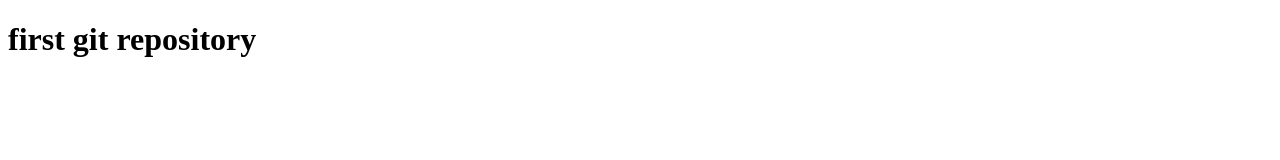
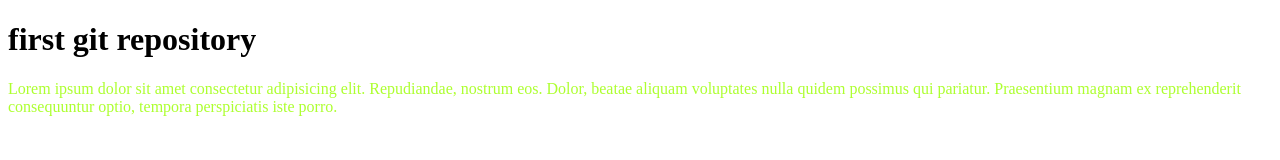
Before and after one commit to Majbaur/p2-first-git-repo, a plain HTML site: page index.html in a window 1280 px wide. Drawn offline with Linux system fonts and the light colour scheme.

Commit message:
second commit

```diff
--- a/index.html
+++ b/index.html
@@ -3,10 +3,11 @@
 <head>
     <meta charset="UTF-8">
     <meta name="viewport" content="width=device-width, initial-scale=1.0">
+    <link rel="stylesheet" href="style.css">
     <title>git repo</title>
 </head>
 <body>
     <h1>first git repository</h1>
-
+    <p>Lorem ipsum dolor sit amet consectetur adipisicing elit. Repudiandae, nostrum eos. Dolor, beatae aliquam voluptates nulla quidem possimus qui pariatur. Praesentium magnam ex reprehenderit consequuntur optio, tempora perspiciatis iste porro.</p>
 </body>
 </html>
--- /dev/null
+++ b/style.css
@@ -0,0 +1,3 @@
+p{
+    color: greenyellow;
+}
```
